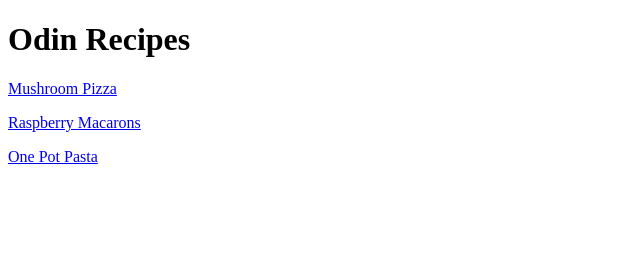
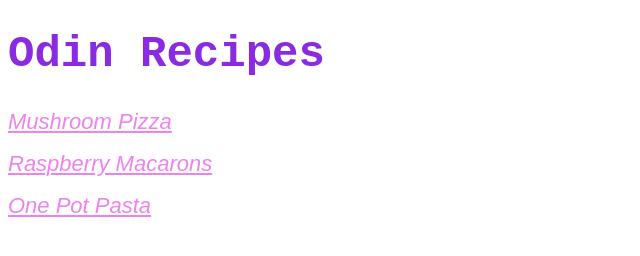
Before and after one commit to ceydabiber/odin-recipes, a plain HTML site: page index.html in a window 1280 px wide. Shown: the whole page, without its empty margins (0-640 px from the left). Drawn offline with Linux system fonts and the light colour scheme.

Commit message:
Added a styles.css file

```diff
--- a/index.html
+++ b/index.html
@@ -4,6 +4,7 @@
     <head>
         <meta charset="utf-8">
         <title>Odin Recipe Project</title>
+        <link rel="stylesheet" href="styles.css">
     </head>
 
     <body>
--- /dev/null
+++ b/styles.css
@@ -0,0 +1,13 @@
+h1 {
+    font-family: 'Courier New', Courier, monospace;
+    font-size: 44px;
+    font-weight: 900;
+    color: blueviolet;
+}
+
+a{
+    font-family: Arial, Helvetica, sans-serif;
+    font-size: 22px;
+    color: violet;
+    font-style: italic;
+}
```
